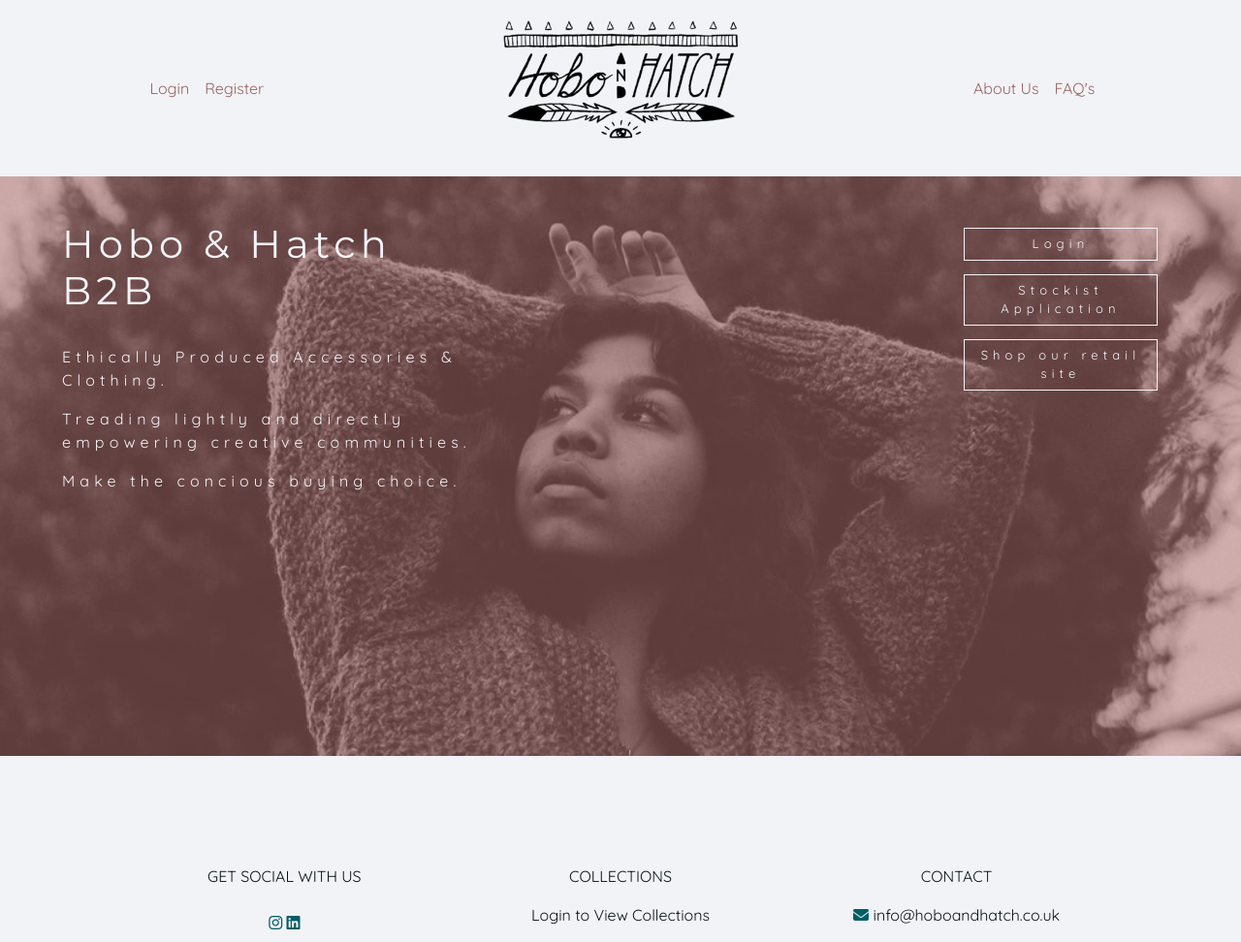
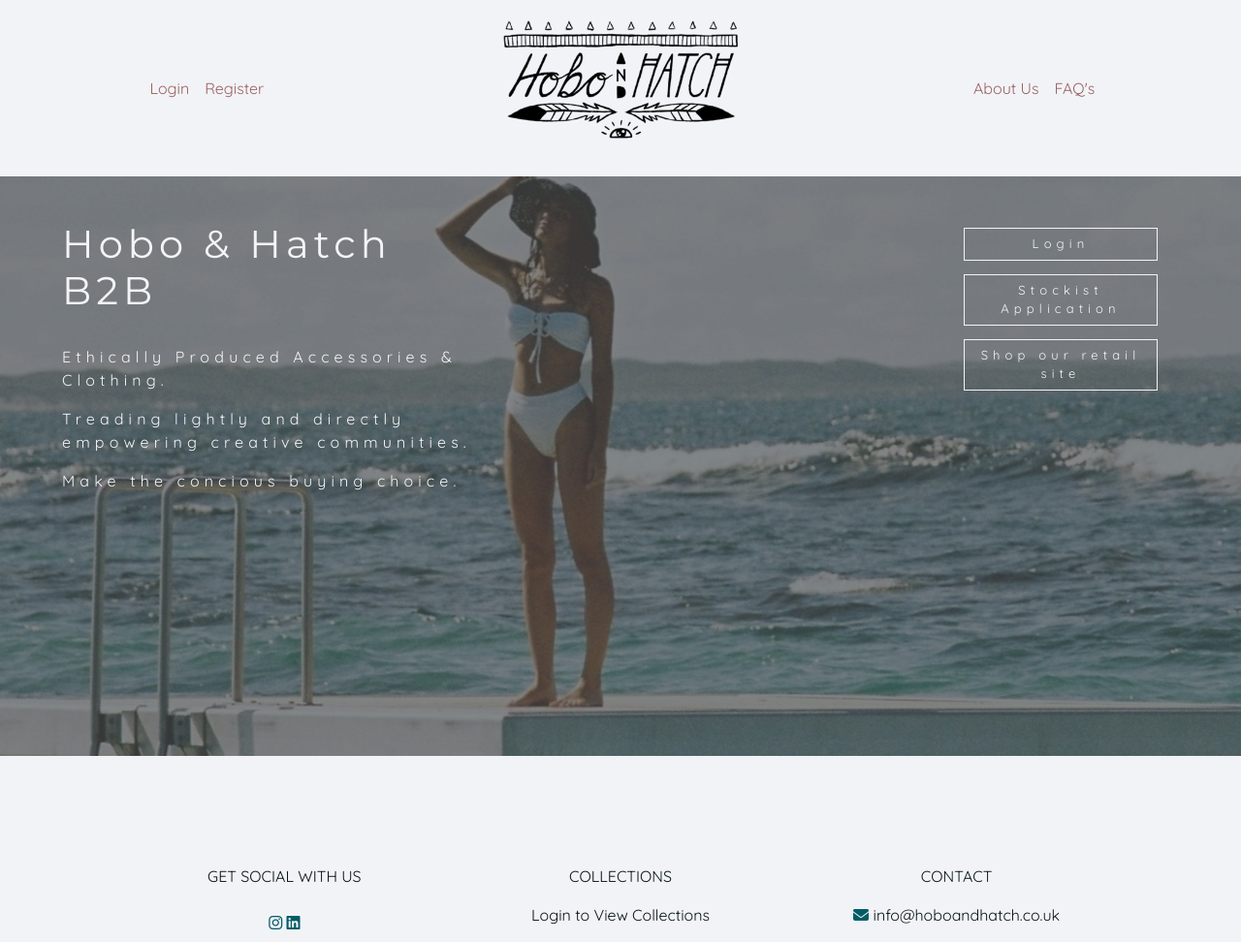
Before and after one commit to GJSayers/hobo-hatch-b2b, a Django app: page / in a window 1280 px wide. Shown: the top 972 px of the page at 97% size. Run offline with Django 3.2, Linux system fonts and the light colour scheme; parts of the project's set-up code (start-up, migrations or seed data) failed here and were passed over; some libraries are stand-ins or nearby versions.

Commit message:
Update main image for spring summer

```diff
--- a/static/css/base.css
+++ b/static/css/base.css
@@ -31,7 +31,7 @@ body {
 
 .index-container {
     margin: 0%;
-    background: url('/media/home-min.jpg') no-repeat center top;
+    background: url('/media/hobo_imagery_sea.png') no-repeat center top;
     opacity: 85%;
     background-size: cover;
     min-height: 75vh;
@@ -44,7 +44,7 @@ body {
     left: 0;
     width: 100%;
     height: 100%;
-    background-color: rgba(161, 61, 58, 0.4);
+    background-color: rgba(10, 21, 26, 0.6);
 }
 
 
```
